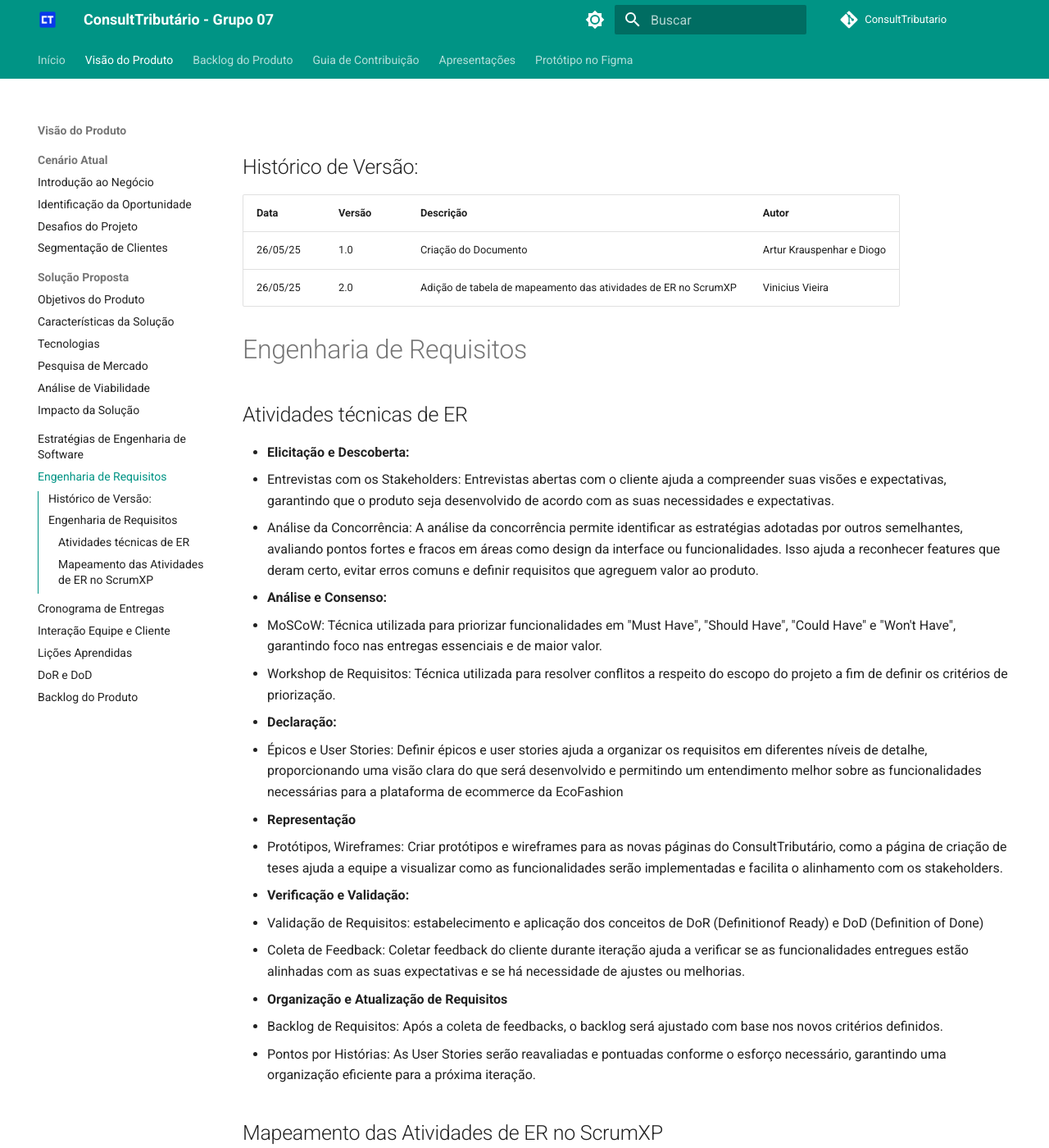
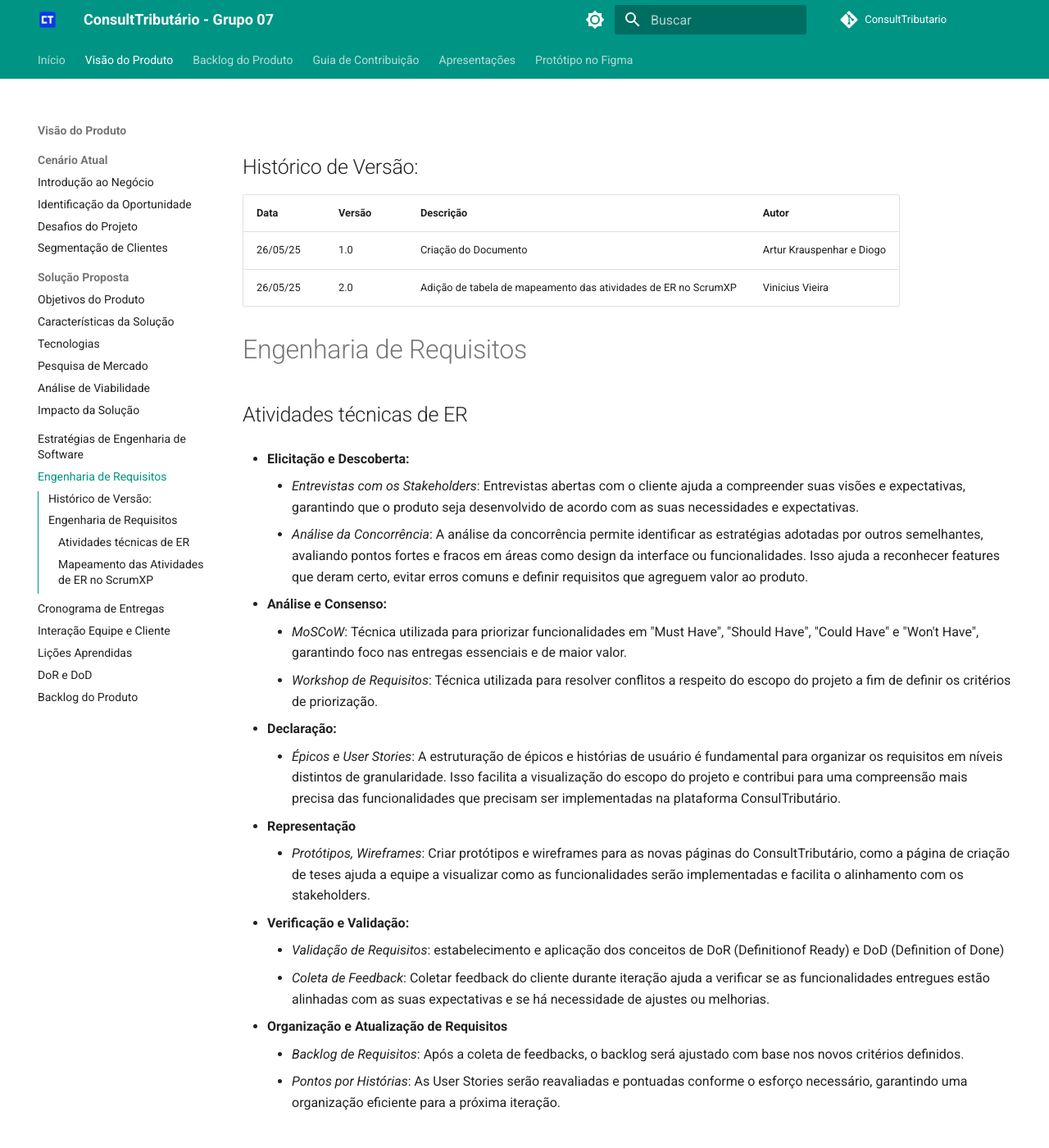
Before and after one commit to mdsreq-fga-unb/2025.1-T02-ConsultTributario, an MkDocs documentation site: the page built from docs/visao-produto/engenharia-requisitos.md, in a window 1280 px wide and 1400 px high. Shown: the whole window at 82% size. Built offline with MkDocs 1.6.1 and Material for MkDocs 9.7.7, drawn with Linux system fonts in a browser that asks for light colours; comment, search, counter and statistics services are not loaded.

Commit message:
fix: correção de nomenclatura & formatação

```diff
--- a/docs/visao-produto/engenharia-requisitos.md
+++ b/docs/visao-produto/engenharia-requisitos.md
@@ -9,33 +9,31 @@
 ## Atividades técnicas de ER
 
 - **Elicitação e Descoberta:**
-  - Entrevistas com os Stakeholders: Entrevistas abertas com o cliente ajuda a compreender suas visões e expectativas, garantindo que o produto seja desenvolvido de acordo com as suas necessidades e expectativas.
-  - Análise da Concorrência: A análise da concorrência permite identificar as estratégias adotadas por outros semelhantes, avaliando pontos fortes e fracos em áreas como design da interface ou funcionalidades. Isso ajuda a reconhecer features que deram certo, evitar erros comuns e definir requisitos que agreguem valor ao produto.
+    - _Entrevistas com os Stakeholders_: Entrevistas abertas com o cliente ajuda a compreender suas visões e expectativas, garantindo que o produto seja desenvolvido de acordo com as suas necessidades e expectativas.
+    - _Análise da Concorrência_: A análise da concorrência permite identificar as estratégias adotadas por outros semelhantes, avaliando pontos fortes e fracos em áreas como design da interface ou funcionalidades. Isso ajuda a reconhecer features que deram certo, evitar erros comuns e definir requisitos que agreguem valor ao produto.
 
 - **Análise e Consenso:**
 
-  - MoSCoW: Técnica utilizada para priorizar funcionalidades em "Must Have", "Should Have", "Could Have" e "Won't Have", garantindo foco nas entregas essenciais e de maior valor.
-  - Workshop de Requisitos: Técnica utilizada para resolver conflitos a respeito do escopo do projeto a fim de definir os critérios de priorização.
+    - _MoSCoW_: Técnica utilizada para priorizar funcionalidades em "Must Have", "Should Have", "Could Have" e "Won't Have", garantindo foco nas entregas essenciais e de maior valor.
+    - _Workshop de Requisitos_: Técnica utilizada para resolver conflitos a respeito do escopo do projeto a fim de definir os critérios de priorização.
 
 - **Declaração:**
 
-  - Épicos e User Stories: Definir épicos e user stories ajuda a organizar os requisitos
-em diferentes níveis de detalhe, proporcionando uma visão clara do que será desenvolvido e
-permitindo um entendimento melhor sobre as funcionalidades necessárias para a plataforma de ecommerce da EcoFashion
+    - _Épicos e User Stories_: A estruturação de épicos e histórias de usuário é fundamental para organizar os requisitos em níveis distintos de granularidade. Isso facilita a visualização do escopo do projeto e contribui para uma compreensão mais precisa das funcionalidades que precisam ser implementadas na plataforma ConsulTributário.
 
 - **Representação**
 
-  - Protótipos, Wireframes: Criar protótipos e wireframes para as novas páginas do ConsultTributário, como a página de criação de teses ajuda a equipe a visualizar como as funcionalidades serão implementadas e facilita o alinhamento com os stakeholders.
+    - _Protótipos, Wireframes_: Criar protótipos e wireframes para as novas páginas do ConsultTributário, como a página de criação de teses ajuda a equipe a visualizar como as funcionalidades serão implementadas e facilita o alinhamento com os stakeholders.
 
 - **Verificação e Validação:**
 
-  - Validação de Requisitos: estabelecimento e aplicação dos conceitos de DoR (Definitionof Ready) e DoD (Definition of Done)
-  - Coleta de Feedback: Coletar feedback do cliente durante iteração ajuda a verificar se as funcionalidades entregues estão alinhadas com as suas expectativas e se há necessidade de ajustes ou melhorias.
+    - _Validação de Requisitos_: estabelecimento e aplicação dos conceitos de DoR (Definitionof Ready) e DoD (Definition of Done)
+    - _Coleta de Feedback_: Coletar feedback do cliente durante iteração ajuda a verificar se as funcionalidades entregues estão alinhadas com as suas expectativas e se há necessidade de ajustes ou melhorias.
 
 - **Organização e Atualização de Requisitos**
 
-  - Backlog de Requisitos: Após a coleta de feedbacks, o backlog será ajustado com base nos novos critérios definidos.
-  - Pontos por Histórias: As User Stories serão reavaliadas e pontuadas conforme o esforço necessário, garantindo uma organização eficiente para a próxima iteração.
+    - _Backlog de Requisitos_: Após a coleta de feedbacks, o backlog será ajustado com base nos novos critérios definidos.
+    - _Pontos por Histórias_: As User Stories serão reavaliadas e pontuadas conforme o esforço necessário, garantindo uma organização eficiente para a próxima iteração.
 
 ## Mapeamento das Atividades de ER no ScrumXP
 
```
